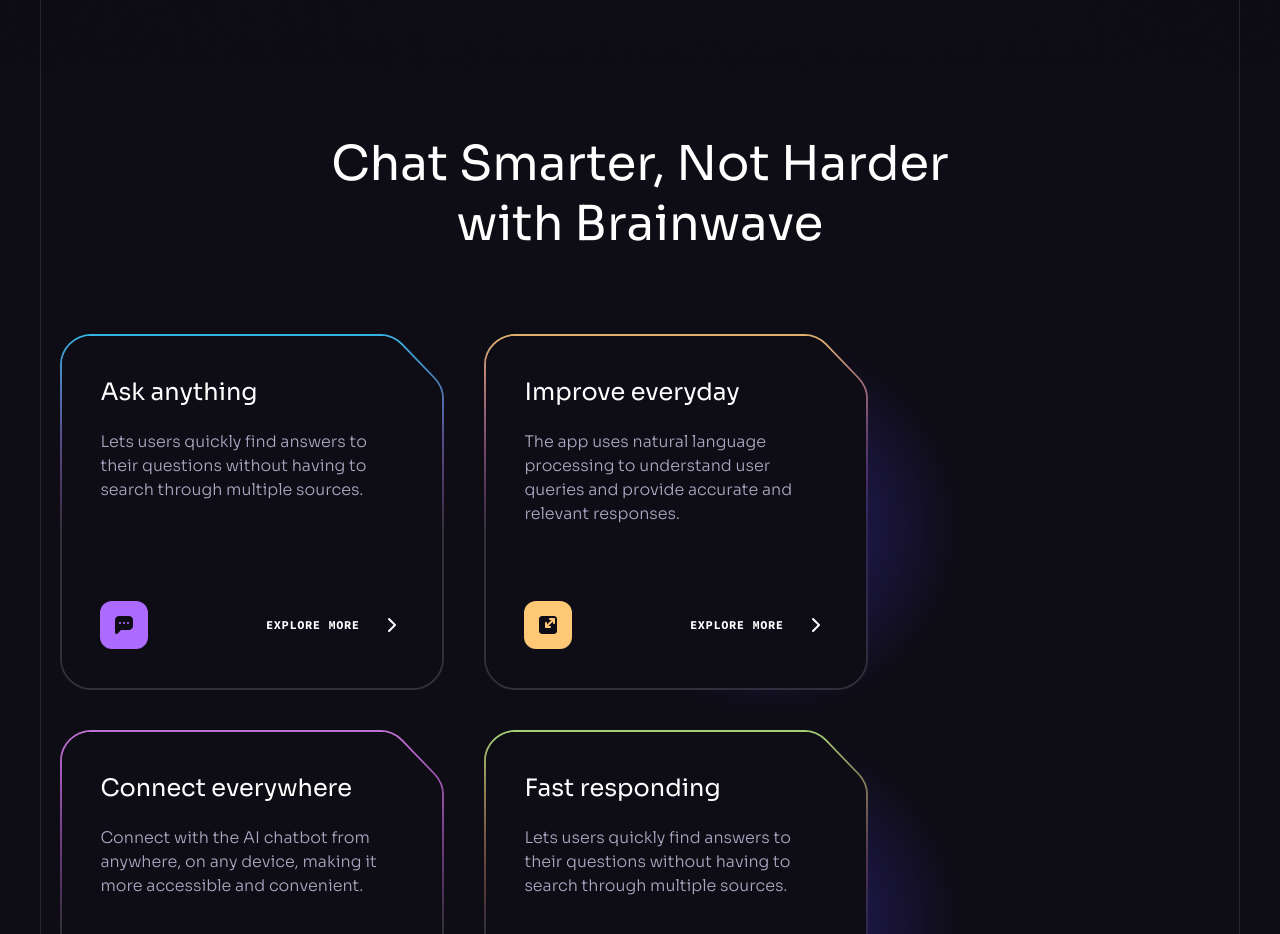
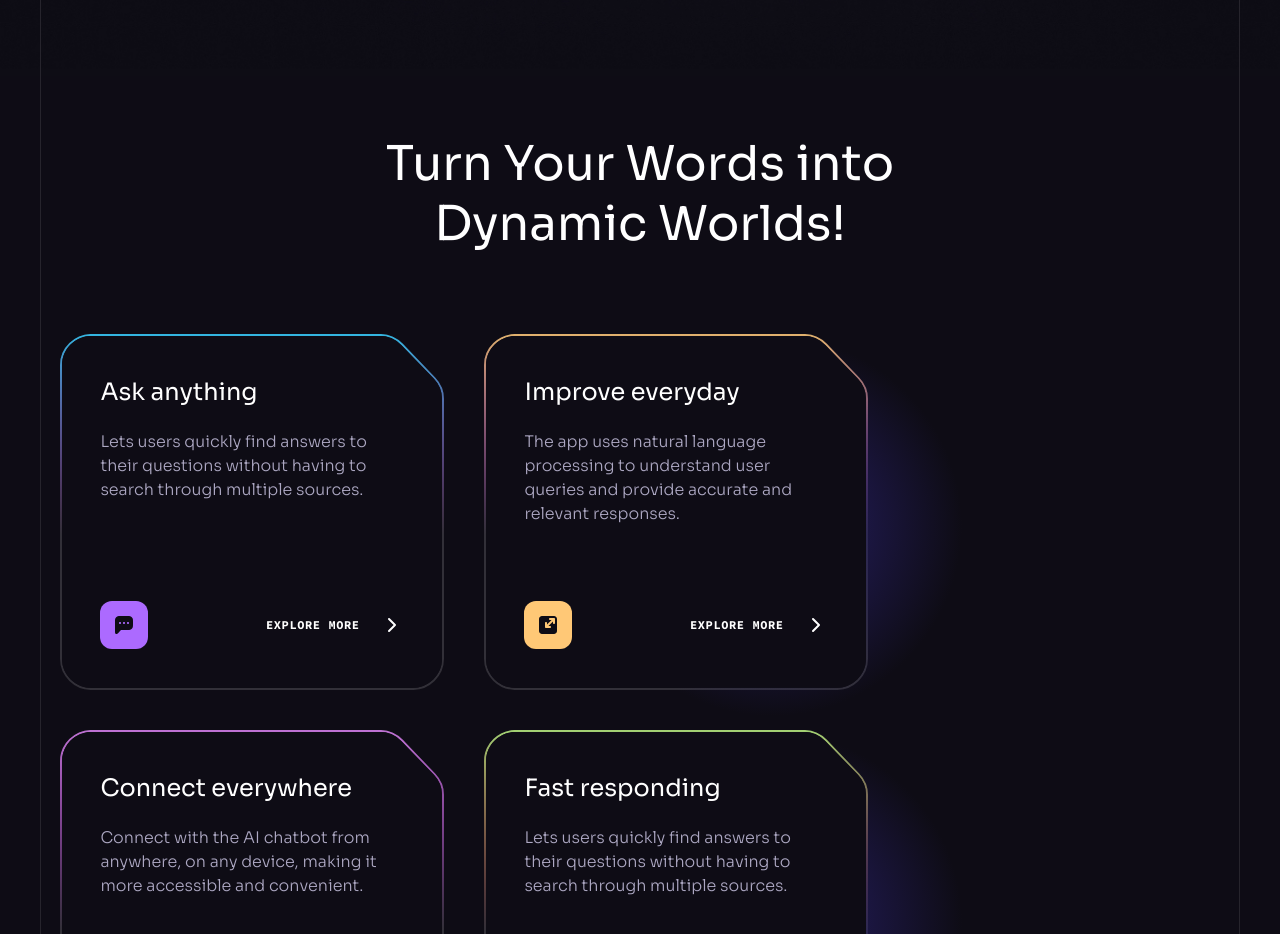
Before and after one commit to Matheus-The-one/STAMOAI, a React (Vite) app: page / in a window 1280 px wide. Shown: the part 1540-2474 px from the top of the page. Built offline with nearby package versions, Linux system fonts and the light colour scheme.

Commit message:
editing th folder

```diff
--- a/src/components/Benefits.jsx
+++ b/src/components/Benefits.jsx
@@ -11,7 +11,7 @@
       <div className="container relative z-2">
         <Heading
           className="md:max-w-md lg:max-w-2xl"
-          title="Chat Smarter, Not Harder with Brainwave"
+          title="Turn Your Words into Dynamic Worlds!"
         />
 
         <div className="flex flex-wrap gap-10 mb-10">
```
